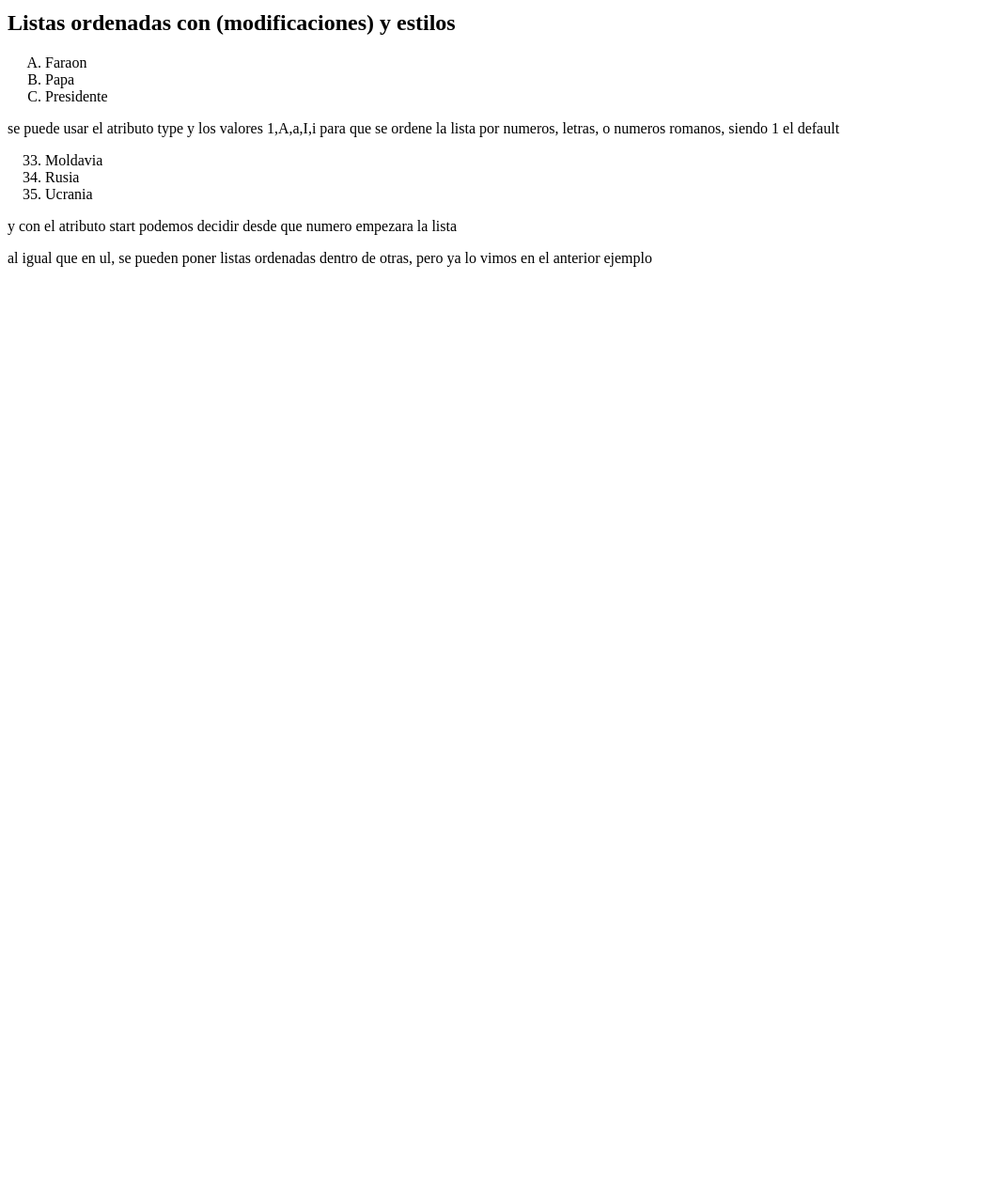
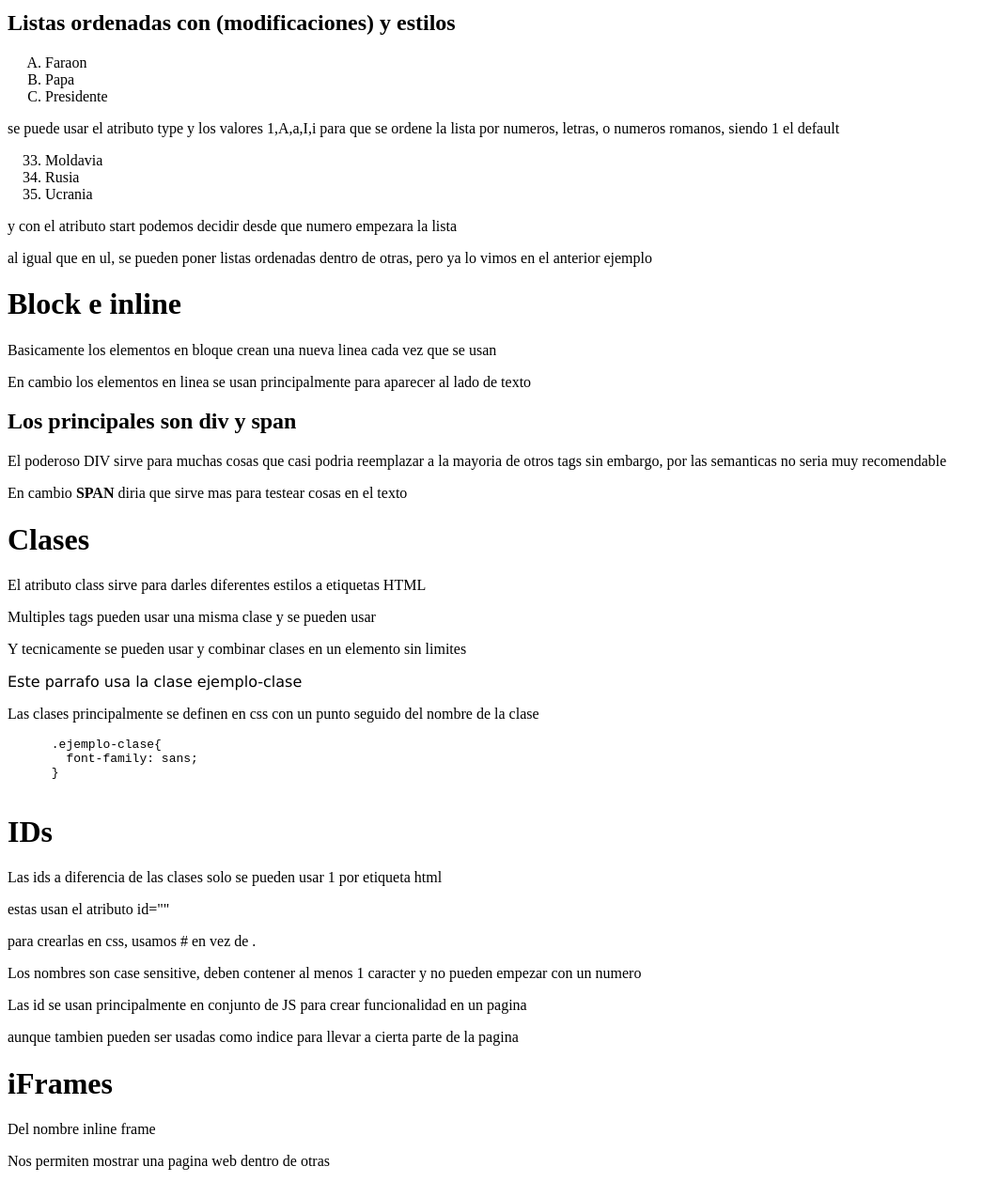
Before and after one commit to rats4final/ejercicios_web, a plain HTML site: page Hyper Text Markup Language/Hammer.html in a window 1280 px wide. Shown: the part 10048-11306 px from the top of the page at 94% size, without its empty margins (0-1062 px from the left). Before the commit the page ends 10348 px from the top, so only its background shows below. Drawn offline with Linux system fonts and the light colour scheme; grey boxes are pictures that could not be loaded.

Commit message:
avances en la primera seccion

```diff
--- a/Hyper Text Markup Language/Hammer.html
+++ b/Hyper Text Markup Language/Hammer.html
@@ -22,6 +22,9 @@
     }
     tr:nth-child(even){
       background-color: aqua;
+    }
+    .ejemplo-clase{
+      font-family: Verdana, Geneva, Tahoma, sans-serif;
     }
 
   </style>
@@ -546,5 +549,37 @@ La imagen flotara a la derecha del texto con la propiedad de css float
     <p>al igual que en ul, se pueden poner listas ordenadas dentro de otras, pero ya lo
       vimos en el anterior ejemplo
     </p>
+    <h1>Block e inline</h1>
+    <p>Basicamente los elementos en bloque crean una nueva linea cada vez que se usan</p>
+    <p>En cambio los elementos en linea se usan principalmente para aparecer al lado de texto</p>
+    <h2>Los principales son div y span</h2>
+    <div>
+      El poderoso DIV sirve para muchas cosas que casi podria reemplazar a la mayoria de otros tags
+      sin embargo, por las semanticas no seria muy recomendable
+    </div>
+    <p>En cambio <span><b>SPAN</b></span> diria que sirve mas para testear cosas en el texto</p>
+    <h1>Clases</h1>
+    <p>El atributo class sirve para darles diferentes estilos a etiquetas HTML</p>
+    <p>Multiples tags pueden usar una misma clase y se pueden usar</p>
+    <p>Y tecnicamente se pueden usar y combinar clases en un elemento sin limites</p>
+    <p class="ejemplo-clase">Este parrafo usa la clase ejemplo-clase</p>
+    <p>Las clases principalmente se definen en css con un punto seguido del nombre de la clase</p>
+    <pre>
+      .ejemplo-clase{
+        font-family: sans;
+      }
+    </pre>
+    <h1>IDs</h1>
+    <p>Las ids a diferencia de las clases solo se pueden usar 1 por etiqueta html</p>
+    <p>estas usan el atributo id=""</p>
+    <p>para crearlas en css, usamos # en vez de .</p>
+    <p>Los nombres son case sensitive, deben contener al menos 1 caracter y no pueden empezar con un numero</p>
+    <p>Las id se usan principalmente en conjunto de JS para crear funcionalidad en un pagina</p>
+    <p>aunque tambien pueden ser usadas como indice para llevar a cierta parte de la pagina</p>
+    <h1>iFrames</h1>
+    <p>Del nombre inline frame</p>
+    <p>Nos permiten mostrar una pagina web dentro de otras</p>
+    <iframe src="https://keepcoding.io/blog/la-etiqueta-iframe-en-html/" width=400 height=300>"No es posible visualizar el contenido"</iframe><br>
+    <iframe width="560" height="315" src="https://www.youtube.com/embed/HgzGwKwLmgM" title="YouTube video player" frameborder="0" allow="accelerometer; autoplay; clipboard-write; encrypted-media; gyroscope; picture-in-picture" allowfullscreen></iframe>
 </body>
 </html>
```
Also changed, not shown: 1 other file.
